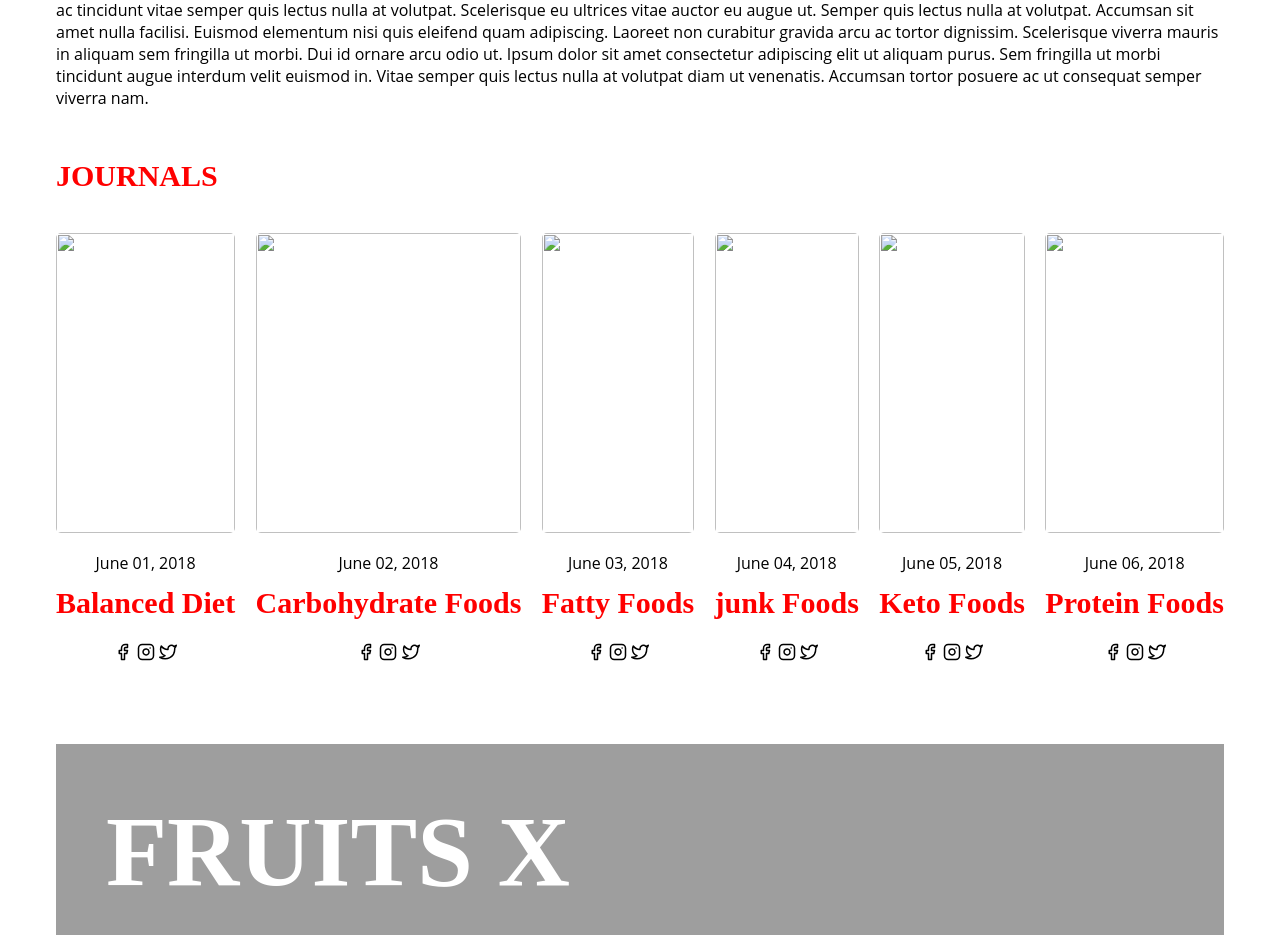
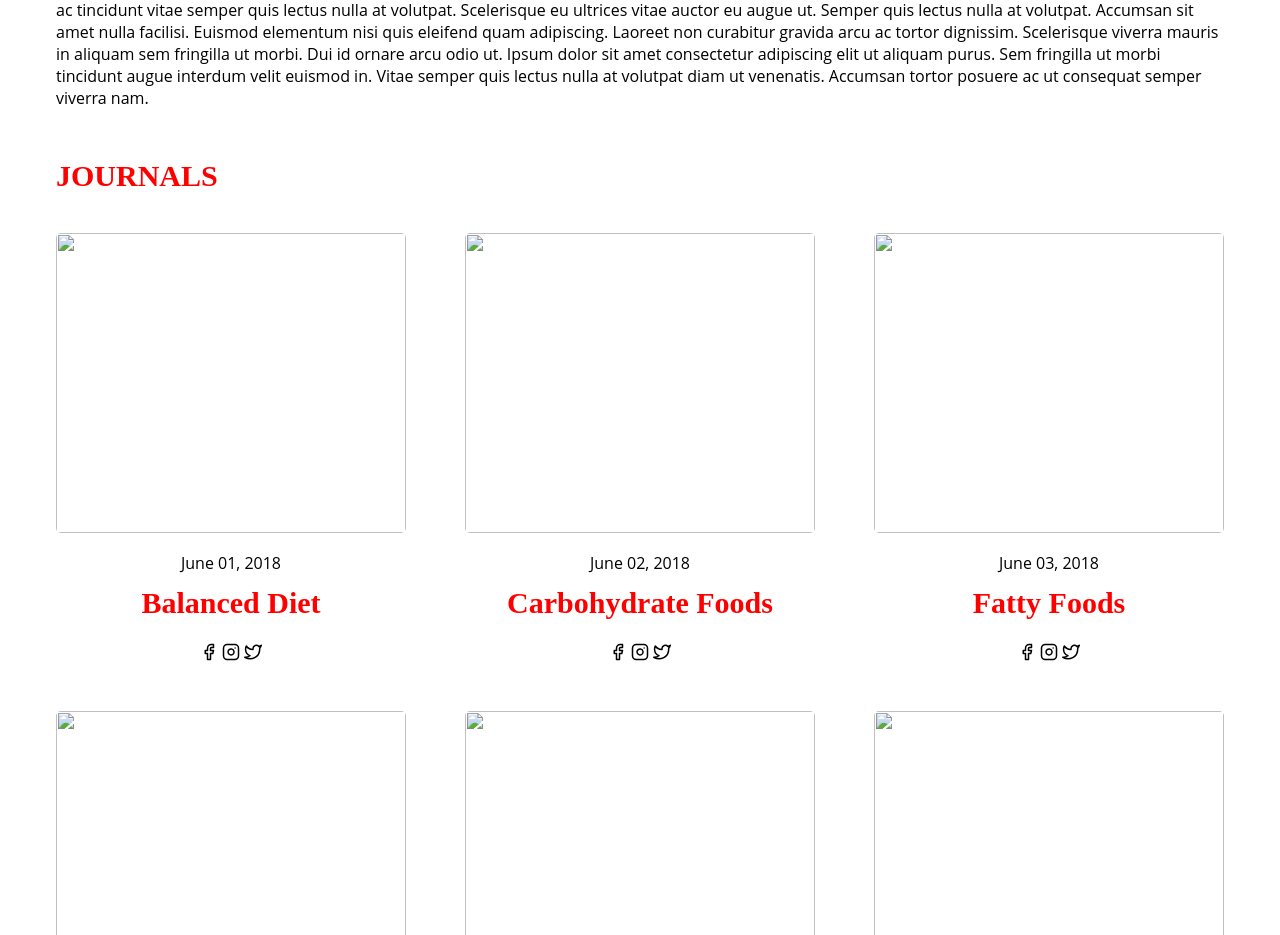
Before and after one commit to Dacosta-M/ff-blog, a Jekyll site: the page built from index.md, in a window 1280 px wide. Shown: the part 1007-1942 px from the top of the page. Built offline with Jekyll 4.4.1, drawn with Linux system fonts in a browser that asks for light colours.

Commit message:
few updates

```diff
--- a/_layouts/home.html
+++ b/_layouts/home.html
@@ -19,7 +19,7 @@ layout: default
             </h3>
             <ul class="container-1 res-layout">
                 {% for item in site.journal %}
-                <li>
+                <li  class="width-300px">
                     <a href="{{ item.url }}">
                         <div>
                             <img src="{{item.featured-image}}" alt="">
@@ -55,7 +55,7 @@ layout: default
             </h3>
             <ul class="container-2 res-layout">
                 {% for item in site.nutritionist %}
-                <li>
+                <li class="width-300px">
                     <a href="{{ item.url }}">
                     <div>
                         <img src="{{item.person-image}}" alt="">
@@ -89,7 +89,7 @@ layout: default
             </h3>
             <ul class="container-3 res-layout">
                 {% for item in site.topics%}
-                <li>
+                <li  class="width-300px">
                     <a href="{{ item.url }}">
                         <div>
                             <img src="{{item.topic-image}}" alt="">
--- a/_layouts/journal-archive.html
+++ b/_layouts/journal-archive.html
@@ -16,7 +16,7 @@ layout: default
     <div>
         <ul class="container-1 res-layout">
         {% for item in site.journal %}
-            <li class="post-details">
+            <li class="post-details width-300px">
                 <a href="{{ item.url }}">
                     <div>
                         <img src="{{item.featured-image}}" alt = "">
--- a/_layouts/nutritionist-archive.html
+++ b/_layouts/nutritionist-archive.html
@@ -7,7 +7,7 @@ layout: default
     </h4>
     <ul class="container-3 res-layout">
         {% for nutritionist in site.nutritionist %}
-        <li class="post-details">
+        <li class="post-details width-300px">
             <a href="{{nutritionist.url}}">
                 <div>
                     <img src="{{nutritionist.person-image}}">
--- a/_sass/_mixins.sass
+++ b/_sass/_mixins.sass
@@ -1,8 +1,8 @@
 @mixin contain
     width: 100%
-    display: grid
-    grid-template-columns: 1fr 1fr 1fr
-    grid-gap: 20px
+    display: flex
+    justify-content: space-between
+    flex-wrap: wrap
     padding: 0
     margin: 50px 0
     line-height: 0
--- a/_sass/pages/home.sass
+++ b/_sass/pages/home.sass
@@ -12,13 +12,12 @@
     width: 100%
     margin-bottom: 50px
     img
-        height: 600px
-
+        @media only screen and (min-width: 992px)
+            height: 600px
 .container
     margin-top: 20px
     color: white
     text-align: center
-    line-height: -5px
     h2
         color: white
         background-image: url("/uploads/topicpix.jpg")
@@ -33,3 +32,7 @@
         color: red
         text-align: left
         margin-bottom: -60px
+
+.width-300px
+    width:          100%
+    max-width:      350px
```
